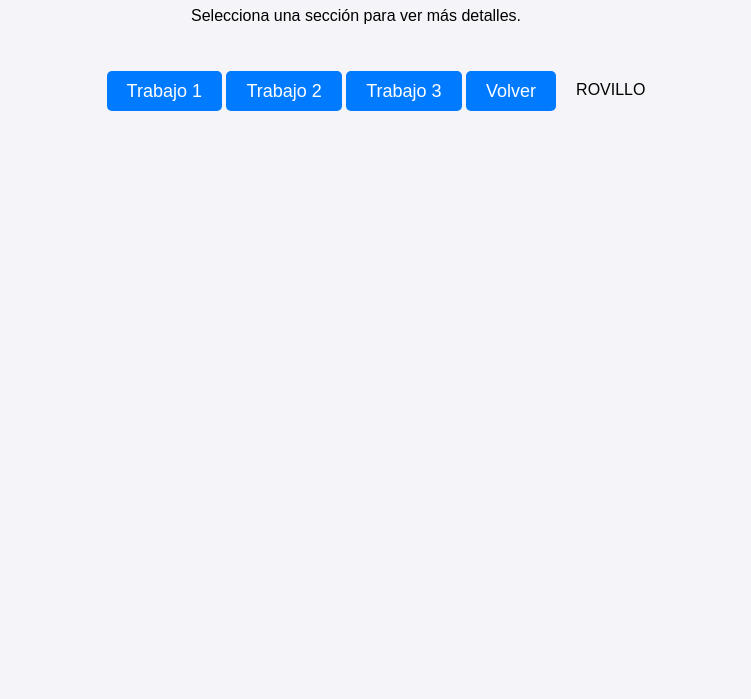
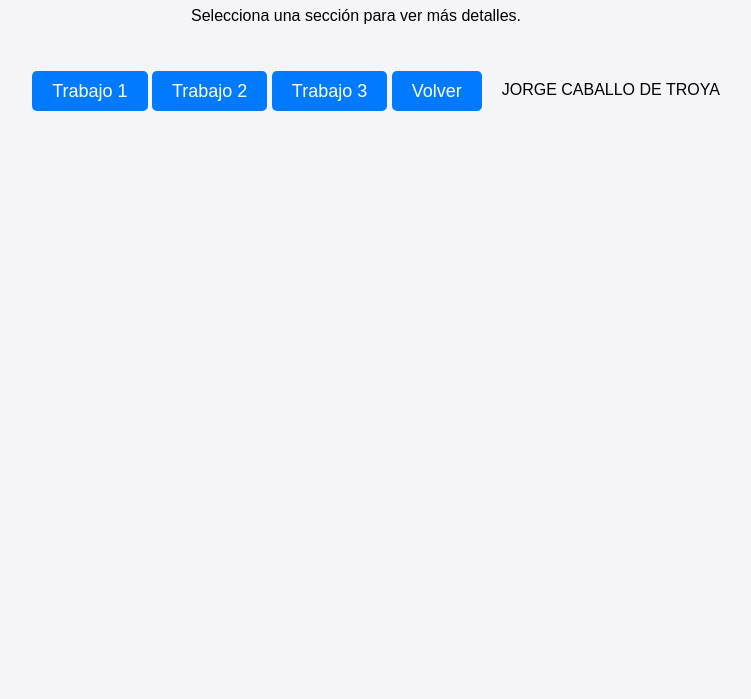
Before and after one commit to ezequielnavarro01/Portfolio.github.io, a plain HTML site: page paginas/trabajos.html in a window 1280 px wide. Shown: the part 101-800 px from the top of the page, without its empty margins (284-1035 px from the left). Drawn offline with Linux system fonts and the light colour scheme.

Commit message:
Update trabajos.html

```diff
--- a/paginas/trabajos.html
+++ b/paginas/trabajos.html
@@ -20,7 +20,7 @@
         <a href="principal.html" class="btn">Volver</a>
     </ul>
 
-    <p> ROVILLO</p>
+    <p> JORGE CABALLO DE TROYA</p>
 </nav>
 </body>
 </html>
```
